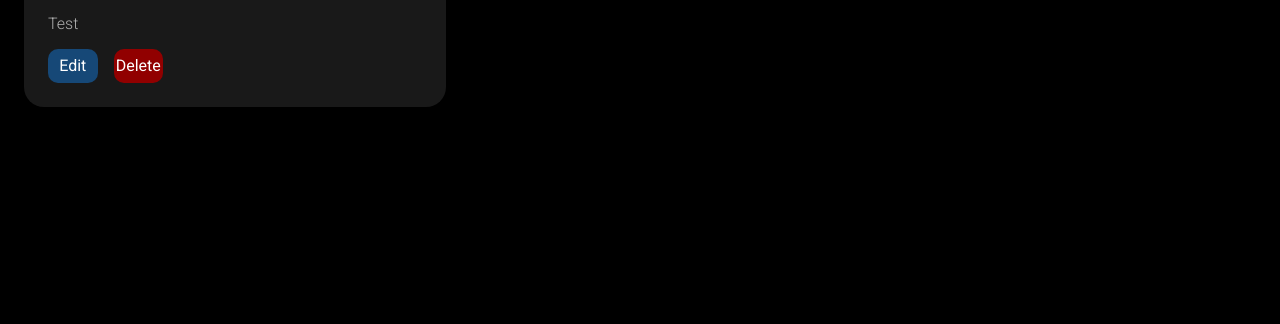
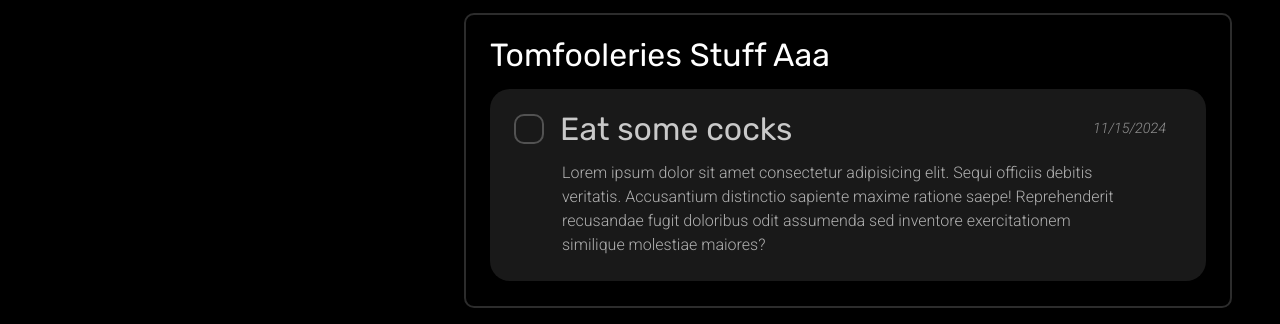
Before and after one commit to chevie22/Todo-List, a website built with webpack: page src/template.html in a window 1280 px wide. Shown: the part 683-1007 px from the top of the page. Before the commit the page ends 822 px from the top, so only its background shows below. Built offline with nearby package versions, Linux system fonts and the light colour scheme.

Commit message:
Add projects display

```diff
--- a/src/display.js
+++ b/src/display.js
@@ -4,13 +4,43 @@ import checkSVG from "./check-svgrepo-com.svg";
 
 export const displayProject = () => {
   // MAKE PROJECTS!!!
+  projectsList.forEach((project, index) => {
+    const newDiv = document.createElement('div');
+    newDiv.classList.add('container', 'project');
+    newDiv.id = `${project.name}`
 
+    const projectName = document.createElement('div');
+    projectName.classList.add('projectName');
+
+    const noSpaceProjectName = project.name
+    .split(' ')
+    .join('');
+
+    console.log(noSpaceProjectName);
+    projectName.id = noSpaceProjectName;
+    projectName.innerHTML = `${project.name}`;
+
+    newDiv.appendChild(projectName);
+
+    const todosContainer = document.createElement('div');
+    todosContainer.classList.add('todos-container');
+    todosContainer.id = `${noSpaceProjectName}-container`;
+
+    newDiv.appendChild(todosContainer);
+    document.body.appendChild(newDiv);
+  });
 }
 
 export const displayTodo = () => {
-    document.body.innerHTML = "";
+  projectsList.forEach((project) => {
+    const noSpaceProjectName = project.name
+    .split(' ')
+    .join('');
 
-    todoList.forEach((todo, index) => {
+    const projectContainer = document.querySelector(`#${noSpaceProjectName}-container`);
+    projectContainer.innerHTML = '';
+
+    project.todos.forEach((todo) => {
       const newDiv = document.createElement("div");
       newDiv.classList.add("container", "todo");
 
@@ -19,7 +49,7 @@ export const displayTodo = () => {
 
       const todoName = document.createElement("div");
       todoName.classList.add("todoName");
-        todoName.innerHTML = `${todoList[index].name}`;
+      todoName.innerHTML = `${todo.name}`;
 
       const checkBoxContainer = document.createElement("div");
       checkBoxContainer.classList.add("container");
@@ -33,13 +63,13 @@ export const displayTodo = () => {
         }
       });
 
+      const todoDescription = document.createElement("div");
+      todoDescription.classList.add("todoDescription");
+      todoDescription.innerHTML = `${todo.description}`;
+
       const todoDate = document.createElement("div");
       todoDate.classList.add("todoDate");
-        todoDate.innerHTML = `${todoList[index].dueDate}`;
-
-        const todoDescription = document.createElement("div");
-        todoDescription.classList.add("todoDescription");
-        todoDescription.innerHTML = `${todoList[index].description}`;
+      todoDate.innerHTML = `${todo.dueDate}`;
 
       const buttonContainer = document.createElement("div");
       buttonContainer.classList.add("container", "button");
@@ -58,22 +88,24 @@ export const displayTodo = () => {
           alert("U pressed a delete button XD >_<");
       });
 
-        todoHeaderContainer.appendChild(todoName);
       checkBoxContainer.appendChild(checkBoxButton);
       todoHeaderContainer.appendChild(checkBoxContainer);
+      todoHeaderContainer.appendChild(todoName);
+      todoHeaderContainer.appendChild(todoDate);
+
 
       newDiv.appendChild(todoHeaderContainer);
 
-        newDiv.appendChild(todoDate);
 
       newDiv.appendChild(todoDescription);
 
-        buttonContainer.appendChild(editButton);
-        buttonContainer.appendChild(deleteButton);
+      // buttonContainer.appendChild(editButton);
+      // buttonContainer.appendChild(deleteButton);
+      // newDiv.appendChild(buttonContainer);
 
-        newDiv.appendChild(buttonContainer);
-
-        document.body.appendChild(newDiv);
+      const projectContainer = document.querySelector(`#${noSpaceProjectName}-container`);
+      projectContainer.appendChild(newDiv);
+    });
   });
 };
 
@@ -85,7 +117,6 @@ const toggleCheck = (element) => {
 
       element.appendChild(checkImage);
 
-
       // Trigger the left-to-right reveal animation after appending the image
       setTimeout(() => {
         checkImage.classList.add("revealImage"); // Add the class to trigger animation
--- a/src/index.js
+++ b/src/index.js
@@ -1,16 +1,15 @@
 import "./styles.css";
-import { displayTodo } from "./display";
+import { displayTodo, displayProject } from "./display";
 import { createTodo, deleteTodo } from "./todo";
 import {} from "./projects";
 
 import checkSVG from "./check-svgrepo-com.svg";
 
+displayProject();
+
 createTodo("Clean Room", "Lorem ipsum dolor sit amet consectetur adipisicing elit. Sequi officiis debitis veritatis. Accusantium distinctio sapiente maxime ratione saepe! Reprehenderit recusandae fugit doloribus odit assumenda sed inventore exercitationem similique molestiae maiores?", "11/25/2024", "normal");
 createTodo("Feed D0g", "Feed smartypants so she not die", "11/11/2024", "normal");
-createTodo("Elloe", "Test", "11/10/2024", "normal");
 
+createTodo("Elloe", "Test", "11/10/2024", "normal", "Work Stuff");
 
-// const check = document.createElement('img');
-// check.src = checkSVG;
-
-// document.body.appendChild(check);
+createTodo('Eat some cocks', 'Lorem ipsum dolor sit amet consectetur adipisicing elit. Sequi officiis debitis veritatis. Accusantium distinctio sapiente maxime ratione saepe! Reprehenderit recusandae fugit doloribus odit assumenda sed inventore exercitationem similique molestiae maiores?', '11/15/2024', 'normal', 'Tomfooleries Stuff Aaa')
--- a/src/projects.js
+++ b/src/projects.js
@@ -1,5 +1,6 @@
 export let projectsList = [];
 window.projectsList = projectsList;
+window.createProject = createProject;
 
 const todoAdder = {
     addTodo(todo){
@@ -16,10 +17,11 @@ export class Project{
 
 Object.assign(Project.prototype, todoAdder);
 
-function createProject(name){
+export function createProject(name){
     let newProject = new Project(name);
     projectsList.push(newProject);
 }
 
-createProject("default");
-console.log(projectsList);
+createProject('Unfiltered');
+createProject('Work Stuff');
+createProject('Tomfooleries Stuff Aaa');
--- a/src/styles.css
+++ b/src/styles.css
@@ -53,10 +53,27 @@ body{
   display: flex;
 }
 
+.container.project {
+  flex-direction: column;
+  width: 60vw;
+  border: solid 2px rgb(44, 44, 44);
+  border-radius: 10px;
+  color: white;
+  padding: 1rem 1.5rem;
+  font-family: "Rubik", sans-serif;
+  margin: 1rem 3rem;
+  justify-self: end;
+}
+
+.projectName {
+  letter-spacing: 0.1px;
+  font-size: 2rem;
+}
+
 .container.todo{
-  width: 33%;
+  /* width: 33%; */
   flex-direction: column;
-  margin: 2rem 0 2rem 1.5rem;
+  margin: 0.6rem 0;
   padding: 1rem 1.5rem;
   font-family: "Roboto", sans-serif;
   font-weight: 400;
@@ -85,15 +102,20 @@ body{
 }
 
 .container.todoHeader {
-  justify-content: space-between;
+  /* justify-content: space-between; */
+}
+
+.container.todoHeader > *{
+  /* flex: 1; */
 }
 
 .todoName {
   font-family: "Rubik", sans-serif;
   font-weight: 400;
   font-size: 2rem;
-  color: rgb(176, 176, 176);
+  color: rgb(201, 201, 201);
   /* letter-spacing: 1.1px; */
+  flex: 1;
 }
 
 .checkBoxButton {
@@ -101,7 +123,7 @@ body{
   height: 30px;
   width: 30px;
   border-radius: 10px;
-  margin-right: 0.5rem;
+  margin-right: 1rem;
   align-self: center;
 }
 
@@ -126,20 +148,23 @@ body{
   }
 }
 
+.todoDescription {
+  color: rgb(176, 176, 176);
+  font-weight: 300;
+  padding: 0 3rem;
+  /* margin-top: 0.5rem; */
+}
+
 .todoDate {
   font-style: italic;
-  margin-top: -0.8rem;
+  /* margin-top: -0.8rem; */
+  /* margin-top: 1rem; */
+  align-self: center;
   color: rgb(145, 145, 145);
   font-size: 0.9rem;
   font-weight: 300;
+  margin-right: 1rem;
 }
-
-.todoDescription {
-  color: rgb(176, 176, 176);
-  font-weight: 300;
-  margin-top: 0.5rem;
-}
-
 
 .container.button {
   width: 35%;
--- a/src/template.html
+++ b/src/template.html
@@ -12,6 +12,6 @@
     <link rel="preconnect" href="https://fonts.gstatic.com" crossorigin>
     <link href="https://fonts.googleapis.com/css2?family=Roboto:ital,wght@0,100;0,300;0,400;0,500;0,700;0,900;1,100;1,300;1,400;1,500;1,700;1,900&family=Rubik:ital,wght@0,300..900;1,300..900&display=swap" rel="stylesheet">
 <body>
-    <div class = 'container project'>Cock</div>
+    <div class = 'container'></div>
 </body>
 </html>
--- a/src/todo.js
+++ b/src/todo.js
@@ -6,8 +6,10 @@ window.deleteTodo = deleteTodo;
 
 export let todoList = [];
 
+window.todoList = todoList;
+
 class Todo{
-    constructor(name, description, dueDate, priority, projectName = "default"){
+    constructor(name, description, dueDate, priority, projectName = 'Unfiltered'){
         this.name = name;
         this.description = description;
         this.dueDate = dueDate;
```
Lines whose indentation alone changed are shown as unchanged.
